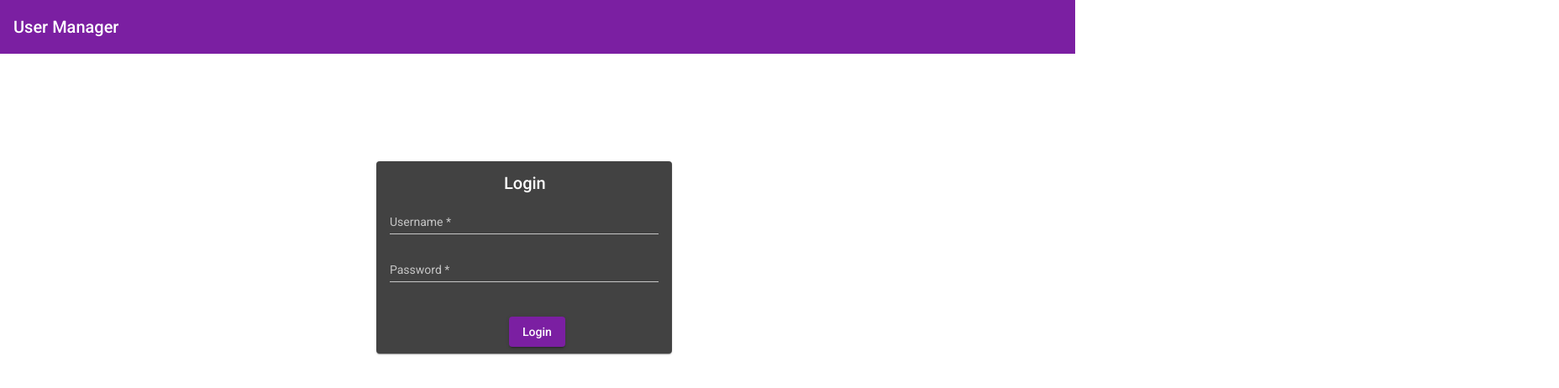
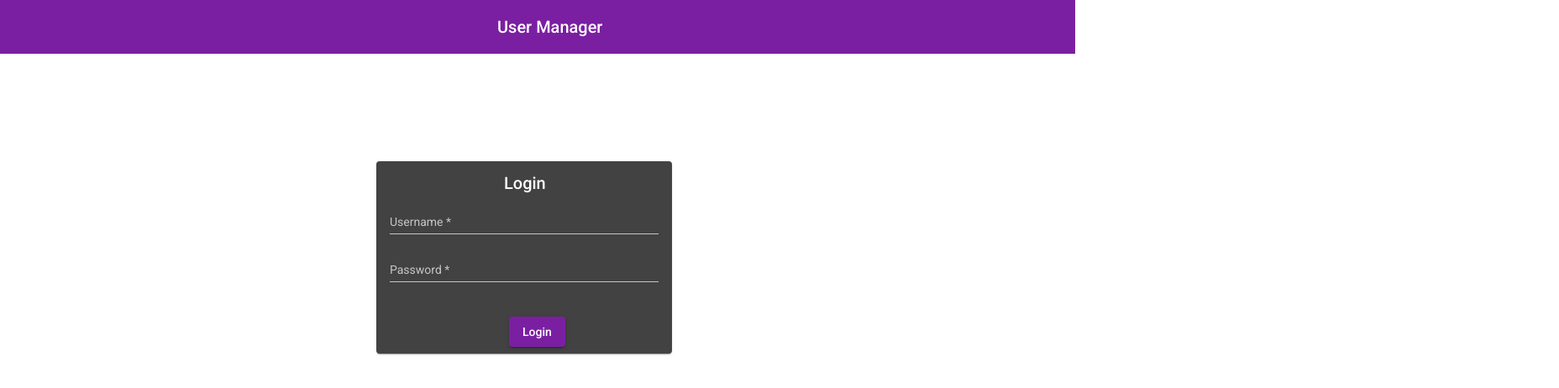
Before and after one commit to lcerbino/aycron, an Angular app: page / in a window 1280 px wide. Shown: the top 462 px of the page at 84% size, 1856 px wide, since content can reach past the window. Built offline with nearby package versions, Linux system fonts and the light colour scheme.

Commit message:
add changes

```diff
--- a/src/app/app.component.html
+++ b/src/app/app.component.html
@@ -1,26 +1,9 @@
 <mat-toolbar color="primary">
-    <mat-toolbar-row>
-        <span>User Manager</span>
+    <mat-toolbar-row style="margin-left: 45%;">
+        <span style="text-align: center;">User Manager</span>
         <span class="example-fill-remaining-space"></span>
         <span class="align-center"></span>
         <span class="example-spacer"></span>
-        <!-- <button mat-icon-button [matMenuTriggerFor]="menu">
-            <mat-icon>more_vert</mat-icon>
-        </button>
-        <mat-menu #menu="matMenu">
-            <button mat-menu-item>
-                <mat-icon>dialpad</mat-icon>
-                <span>Redial</span>
-            </button>
-            <button mat-menu-item disabled>
-                <mat-icon>voicemail</mat-icon>
-                <span>Check voicemail</span>
-            </button>
-            <button mat-menu-item>
-                <mat-icon>notifications_off</mat-icon>
-                <span>Disable alerts</span>
-            </button>
-        </mat-menu> -->
     </mat-toolbar-row>
 </mat-toolbar>
 <router-outlet></router-outlet>
```
